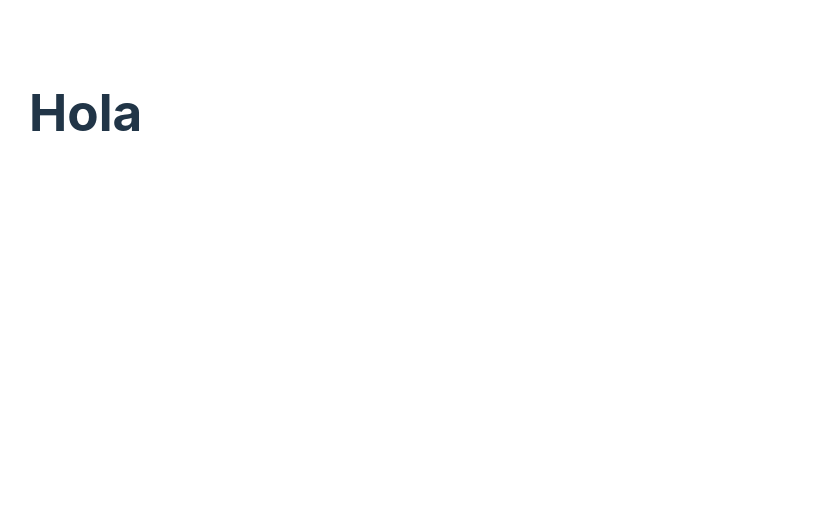
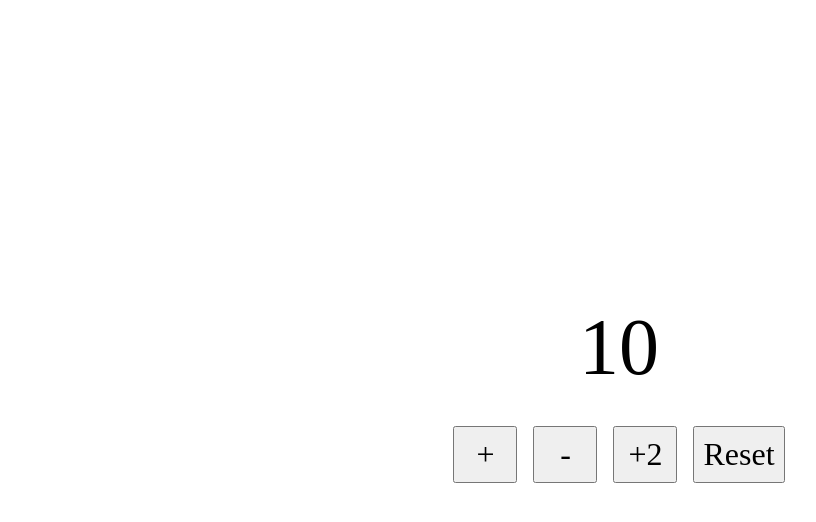
Before and after one commit to sokaluis/advanced-redux, a React (Vite) app: page / in a window 1280 px wide. Shown: the top 522 px of the page, without its empty margins (21-837 px from the left). Built offline with nearby package versions, Linux system fonts and the light colour scheme.

Commit message:
counter app

```diff
--- a/package.json
+++ b/package.json
@@ -9,8 +9,10 @@
     "preview": "vite preview"
   },
   "dependencies": {
+    "@reduxjs/toolkit": "^1.9.2",
     "react": "^18.2.0",
-    "react-dom": "^18.2.0"
+    "react-dom": "^18.2.0",
+    "react-redux": "^8.0.5"
   },
   "devDependencies": {
     "@types/react": "^18.0.27",
--- a/src/FirstApp.tsx
+++ /dev/null
@@ -1,12 +0,0 @@
-
-
-const FirstApp = () => {
-
-  return (
-    <>
-      <h1>Hola</h1>
-    </>
-  );
-};
-
-export default FirstApp;
--- a/src/index.css
+++ /dev/null
@@ -1,69 +0,0 @@
-:root {
-  font-family: Inter, system-ui, Avenir, Helvetica, Arial, sans-serif;
-  line-height: 1.5;
-  font-weight: 400;
-
-  color-scheme: light dark;
-  color: rgba(255, 255, 255, 0.87);
-  background-color: #242424;
-
-  font-synthesis: none;
-  text-rendering: optimizeLegibility;
-  -webkit-font-smoothing: antialiased;
-  -moz-osx-font-smoothing: grayscale;
-  -webkit-text-size-adjust: 100%;
-}
-
-a {
-  font-weight: 500;
-  color: #646cff;
-  text-decoration: inherit;
-}
-a:hover {
-  color: #535bf2;
-}
-
-body {
-  padding: 50px;
-  margin: 0;
-  display: flex;
-  min-width: 320px;
-  min-height: 100vh;
-}
-
-h1 {
-  font-size: 3.2em;
-  line-height: 1.1;
-}
-
-button {
-  border-radius: 8px;
-  border: 1px solid transparent;
-  padding: 0.6em 1.2em;
-  font-size: 1em;
-  font-weight: 500;
-  font-family: inherit;
-  background-color: #1a1a1a;
-  cursor: pointer;
-  transition: border-color 0.25s;
-}
-button:hover {
-  border-color: #646cff;
-}
-button:focus,
-button:focus-visible {
-  outline: 4px auto -webkit-focus-ring-color;
-}
-
-@media (prefers-color-scheme: light) {
-  :root {
-    color: #213547;
-    background-color: #ffffff;
-  }
-  a:hover {
-    color: #747bff;
-  }
-  button {
-    background-color: #f9f9f9;
-  }
-}
--- /dev/null
+++ b/src/lesson_1/FirstApp.tsx
@@ -0,0 +1,16 @@
+
+import { Provider } from 'react-redux';
+import { store } from './app/store';
+import './styles.css';
+import Counter from './features/counter/Counter';
+
+const FirstApp = () => {
+
+  return (
+    <Provider store={store}>
+      <Counter />
+    </Provider>
+  );
+};
+
+export default FirstApp;
--- /dev/null
+++ b/src/lesson_1/app/store.ts
@@ -0,0 +1,19 @@
+import { configureStore } from '@reduxjs/toolkit';
+import { counterSlice } from '../features/counter/counterSlice';
+import { TypedUseSelectorHook, useDispatch, useSelector } from 'react-redux';
+
+export const store = configureStore({
+  reducer: {
+    counter: counterSlice.reducer,
+  }
+});
+
+// Infer the `RootState` and `AppDispatch` types from the store itself
+export type RootState = ReturnType<typeof store.getState>;
+// Inferred type: {posts: PostsState, comments: CommentsState, users: UsersState}
+export type AppDispatch = typeof store.dispatch;
+// Use throughout your app instead of plain `useDispatch` and `useSelector`
+type DispatchFunc = () => AppDispatch;
+export const useAppDispatch: DispatchFunc = useDispatch;
+export const useAppSelector: TypedUseSelectorHook<RootState> = useSelector;
+export const stateSelect = (state: RootState) => state;
--- /dev/null
+++ b/src/lesson_1/features/counter/Counter.tsx
@@ -0,0 +1,22 @@
+import { useAppDispatch, useAppSelector } from '../../app/store';
+import { counterSelector } from './counterSelector';
+import { decrement, increment, incrementByAmount, reset } from './counterSlice';
+
+const Counter = () => {
+  const dispatch = useAppDispatch();
+  const { counter } = useAppSelector(counterSelector);
+
+  return (
+    <section>
+      <p>{counter}</p>
+      <div>
+        <button onClick={() => dispatch(increment())}>+</button>
+        <button onClick={() => dispatch(decrement())}>-</button>
+        <button onClick={() => dispatch(incrementByAmount(2))}>+2</button>
+        <button onClick={() => dispatch(reset())}>Reset</button>
+      </div>
+    </section>
+  );
+};
+
+export default Counter;
--- /dev/null
+++ b/src/lesson_1/features/counter/counterSelector.ts
@@ -0,0 +1,4 @@
+import { createSelector } from "@reduxjs/toolkit";
+import { stateSelect } from "../../app/store";
+
+export const counterSelector = createSelector(stateSelect, state => state.counter);
--- /dev/null
+++ b/src/lesson_1/features/counter/counterSlice.ts
@@ -0,0 +1,27 @@
+import { createSlice } from '@reduxjs/toolkit';
+
+const initialState = {
+  counter: 10
+};
+
+export const counterSlice = createSlice({
+  name: 'counter',
+  initialState,
+  reducers: {
+    increment: (state, /* action */) => {
+      state.counter += 1;
+    },
+    decrement: (state, /* action */) => {
+      state.counter -= 1;
+    },
+    incrementByAmount: (state, action) => {
+      state.counter += action.payload;
+    },
+    reset: (state) => {
+      state.counter = initialState.counter;
+    }
+  }
+});
+
+// Action creators are generated for each case reducer function
+export const { increment, decrement, incrementByAmount, reset } = counterSlice.actions;
--- /dev/null
+++ b/src/lesson_1/styles.css
@@ -0,0 +1,40 @@
+* {
+  margin: 0;
+  padding: 0;
+  box-sizing: border-box;
+}
+
+body {
+  min-height: 100vh;
+  font-size: 5rem;
+  display: grid;
+  place-content: center;
+}
+
+input,
+button {
+  font: inherit;
+  padding: 0.5rem;
+}
+
+section {
+  display: flex;
+  flex-direction: column;
+  justify-content: center;
+  align-items: center;
+}
+
+input {
+  text-align: center;
+  max-width: 2.5em;
+}
+
+button {
+  font-size: 2rem;
+  margin: 0.5em 0 0.5em 0.5em;
+  min-width: 2em;
+}
+
+button:first-child {
+  margin-left: 0;
+}
--- a/src/main.tsx
+++ b/src/main.tsx
@@ -1,7 +1,6 @@
 import React from 'react';
 import ReactDOM from 'react-dom/client';
-import FirstApp from './FirstApp';
-import './index.css';
+import FirstApp from './lesson_1/FirstApp';
 
 ReactDOM.createRoot(document.getElementById('root') as HTMLElement).render(
   <React.StrictMode>
```
Also changed, not shown: tsconfig.json (+13 -3 lines), 1 other file (tests, documents, lock files or other folders).
